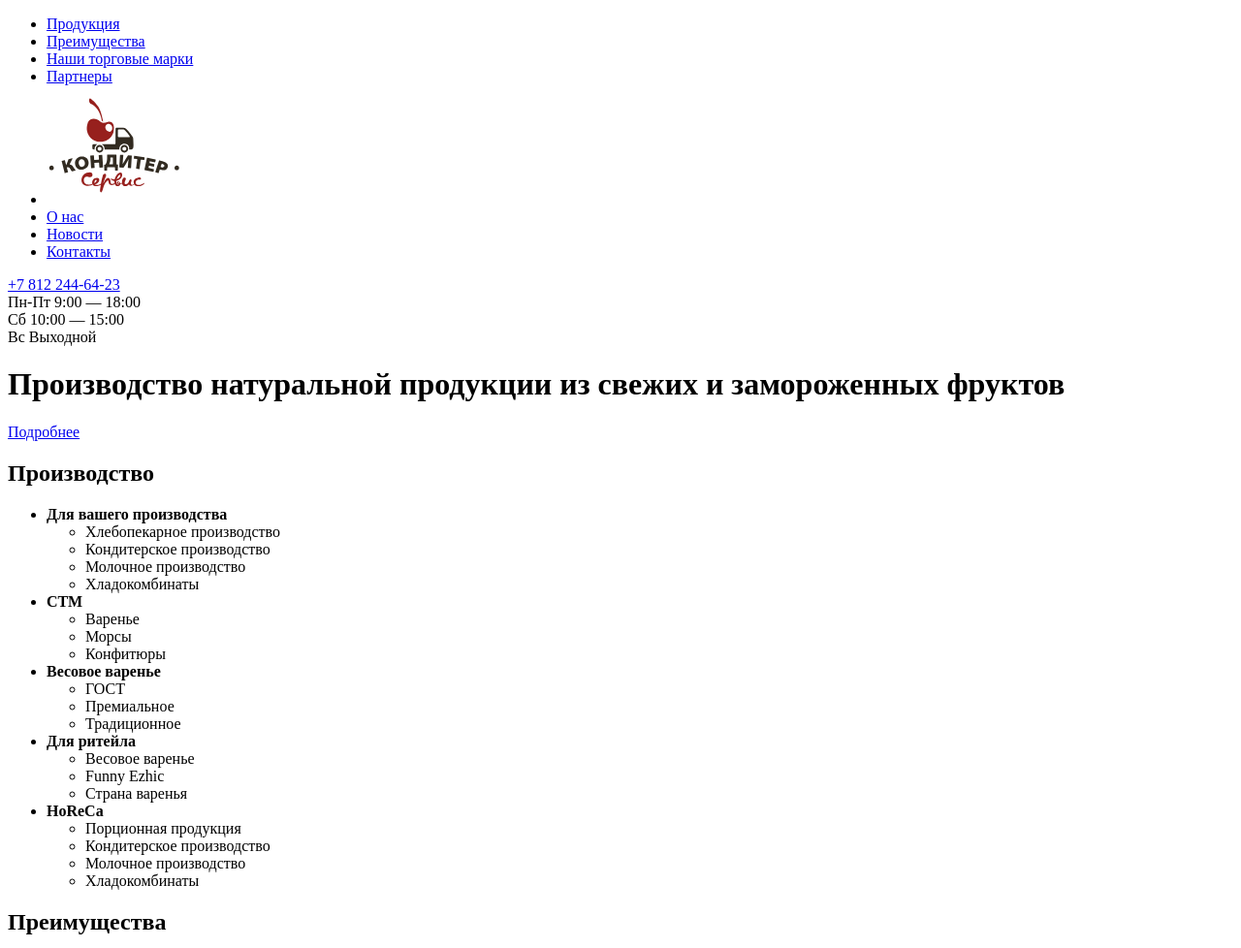
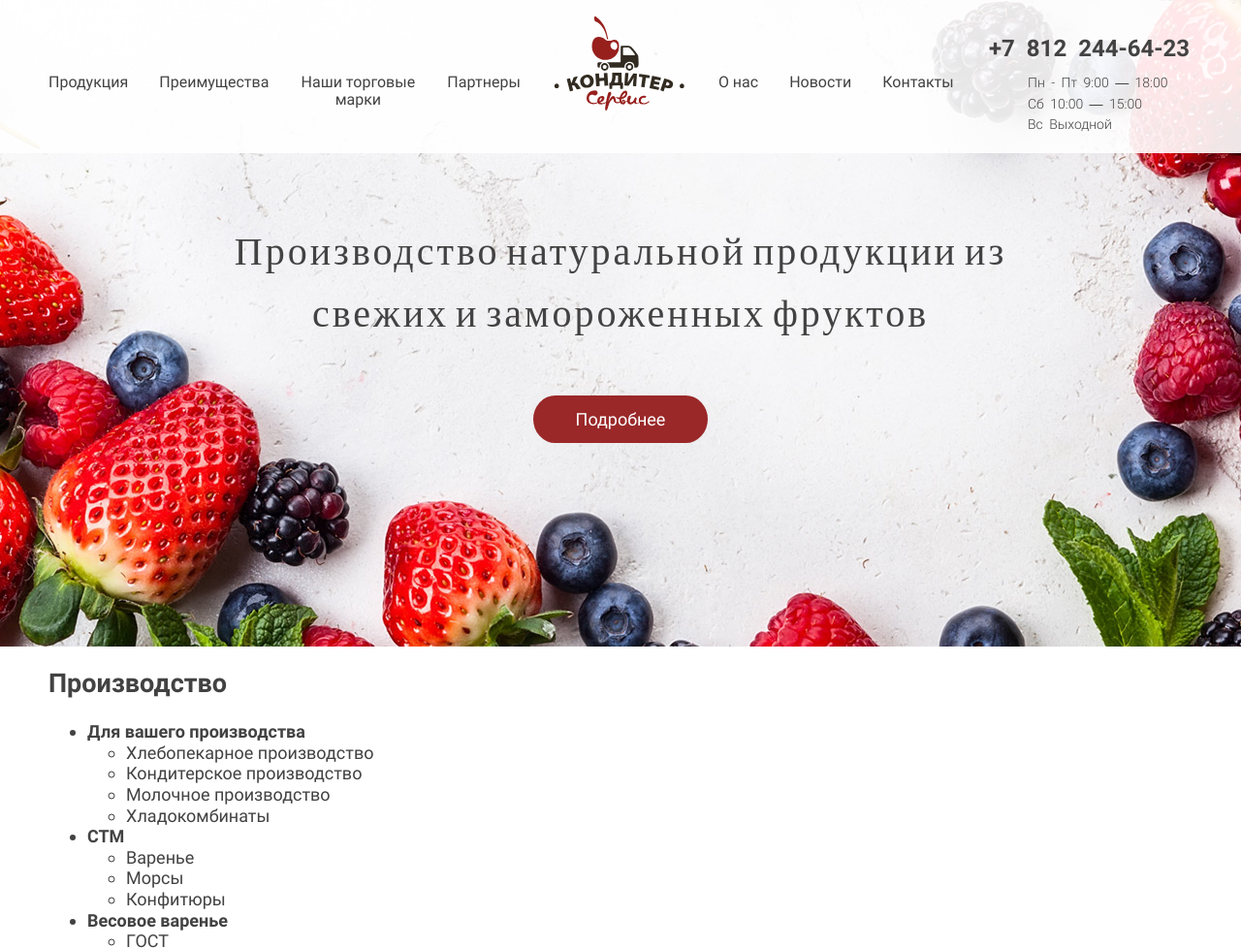
Before and after one commit to AlexeyUdalov90/Pastry-cook, a website: page index.html in a window 1280 px wide. Shown: the top 978 px of the page at 97% size. Drawn offline with Linux system fonts and the light colour scheme; a web font is replaced by a local one.

Commit message:
Добавляет стили в header

```diff
--- a/index.html
+++ b/index.html
@@ -3,14 +3,15 @@
 <head>
   <meta charset="utf-8">
   <title>Кондитер сервис</title>
+  <link rel="icon" href="img/mini-icon.png">
   <link href="css/style.css" rel="stylesheet">
 </head>
 <body>
   <header class="page-header">
-    <div class="content-wrapper">
-      <div class="page-header__wrapper">
-        <nav class="navigation page-header__navigation">
-          <ul class="site-list navigation__list">
+    <div class="page-header__wrapper">
+      <div class="content-wrapper">
+        <nav class="page-header__navigation">
+          <ul class="site-list page-header__site-list">
             <li class="site-list__item">
               <a href="#" class="site-list__link">Продукция</a>
             </li>
@@ -40,18 +41,23 @@
           </ul>
         </nav>
         <div class="page-header__contacts">
-          <a href="tel:+78122446423" class="page-header__phone">+7 812 244-64-23</a><br>
-          <span class="page-header__work-time">Пн-Пт 9:00 — 18:00</span><br>
+          <a href="tel:+78122446423" class="page-header__phone">+7 812 244-64-23</a>
+          <span class="page-header__work-time">Пн - Пт 9:00 — 18:00</span><br>
           <span class="page-header__work-time">Сб 10:00 — 15:00</span><br>
           <span class="page-header__work-time">Вс Выходной</span>
         </div>
       </div>
     </div>
+    <div class="content-wrapper page-header__promo">
+      <span class="page-header__slogan">Производство натуральной продукции из свежих и замороженных фруктов</span>
+      <a href="#" class="button page-header__button">Подробнее</a>
+    </div>
+
+
   </header>
 
   <main class="page-main">
-    <h1 class="page-main__title">Производство натуральной продукции из свежих и замороженных фруктов</h1>
-    <a href="#" class="button page-main__button">Подробнее</a>
+    <h1 class="visually-hidden"></h1>
 
     <section class="production">
       <div class="content-wrapper">
--- /dev/null
+++ b/sass/blocks/button.scss
@@ -0,0 +1,20 @@
+.button {
+  padding: 14px 44px;
+
+  font-size: 18px;
+  color: #ffffff;
+
+  background-color: $button-background;
+  border: none;
+  border-radius: 23px / 50%;
+  cursor: pointer;
+
+  &:hover {
+    background-color: rgba($button-background, 0.7);
+    box-shadow: inset 0 0 0 2px rgb(154, 40, 41);
+  }
+
+  &:active {
+    background-color: transparent;
+  }
+}
--- /dev/null
+++ b/sass/blocks/content-wrapper.scss
@@ -0,0 +1,5 @@
+.content-wrapper {
+  padding: 0 10px;
+  margin: 0 auto;
+  width: 1180px;
+}
--- /dev/null
+++ b/sass/blocks/page-header.scss
@@ -0,0 +1,82 @@
+.page-header {
+  min-height: 667px;
+
+  background-color: $header-background;
+  background-image: url("../img/header-bg.jpg");
+  background-position: bottom center;
+  background-repeat: no-repeat;
+}
+
+.page-header__wrapper {
+  margin-bottom: 70px;
+
+  background-color: rgba(#ffffff, 0.9);
+
+  .content-wrapper {
+    position: relative;
+    display: flex;
+    justify-content: space-between;
+    flex-direction: row;
+
+    padding-top: 28px;
+    padding-bottom: 20px;
+  }
+}
+
+.page-header__logo {
+  position: absolute;
+  top: 0;
+  left: 50%;
+
+  transform: translateX(-50%);
+}
+
+.page-header__phone {
+  @include reset-link;
+
+  font-size: 24px;
+  line-height: 45px;
+  font-weight: 700;
+  word-spacing: 6px;
+}
+
+.page-header__work-time {
+  padding-left: 40px;
+
+  font-size: 14px;
+  line-height: 16px;
+  font-weight: 300;
+  word-spacing: 3px;
+}
+
+.page-header__promo {
+  display: flex;
+  justify-content: flex-start;
+  flex-direction: column;
+  align-items: center;
+}
+
+.page-header__slogan {
+  margin-bottom: 52px;
+  width: 840px;
+
+  font-family: "Magnolia Script", serif;
+  font-size: 40px;
+  line-height: 64px;
+  font-weight: 300;
+  text-align: center;
+  letter-spacing: 3px;
+  word-spacing: -6px;
+}
+
+.page-header__button {
+  @include reset-link;
+
+  margin-bottom: 50px;
+
+  color: #ffffff;
+
+  &:active {
+    color: $button-background;
+  }
+}
--- /dev/null
+++ b/sass/blocks/site-list.scss
@@ -0,0 +1,38 @@
+.site-list {
+  @include reset-list;
+
+  display: flex;
+  justify-content: flex-start;
+  flex-direction: row;
+  flex-wrap: wrap;
+
+  padding-top: 33px;
+  width: 970px;
+
+  font-size: 16px;
+  line-height: 18px;
+}
+
+.site-list__item {
+  max-width: 120px;
+  margin-right: 32px;
+
+  &--logo {
+    max-width: 144px;
+    width: 140px;
+  }
+}
+
+.site-list__link {
+  @include reset-link;
+
+  display: block;
+  padding: 15px 0;
+
+  text-align: center;
+}
+
+.site-list__link--logo {
+  position: absolute;
+  top: 0;
+}
--- /dev/null
+++ b/sass/blocks/visually-hidden.scss
@@ -0,0 +1,12 @@
+.visually-hidden {
+  position: absolute;
+
+  width: 1px;
+  height: 1px;
+  margin: -1px;
+  border: 0;
+  padding: 0;
+
+  clip: rect(0 0 0 0);
+  overflow: hidden;
+}
--- a/sass/style.scss
+++ b/sass/style.scss
@@ -0,0 +1,9 @@
+@import "variables.scss";
+@import "fonts.scss";
+@import "scaffolding.scss";
+@import "mixins.scss";
+@import "blocks/visually-hidden.scss";
+@import "blocks/content-wrapper.scss";
+@import "blocks/button.scss";
+@import "blocks/page-header.scss";
+@import "blocks/site-list.scss";
```
Also changed, not shown: css/style.css, img/funny-ezhik-logo.png, img/header-bg.jpg (added), img/jam.png.
